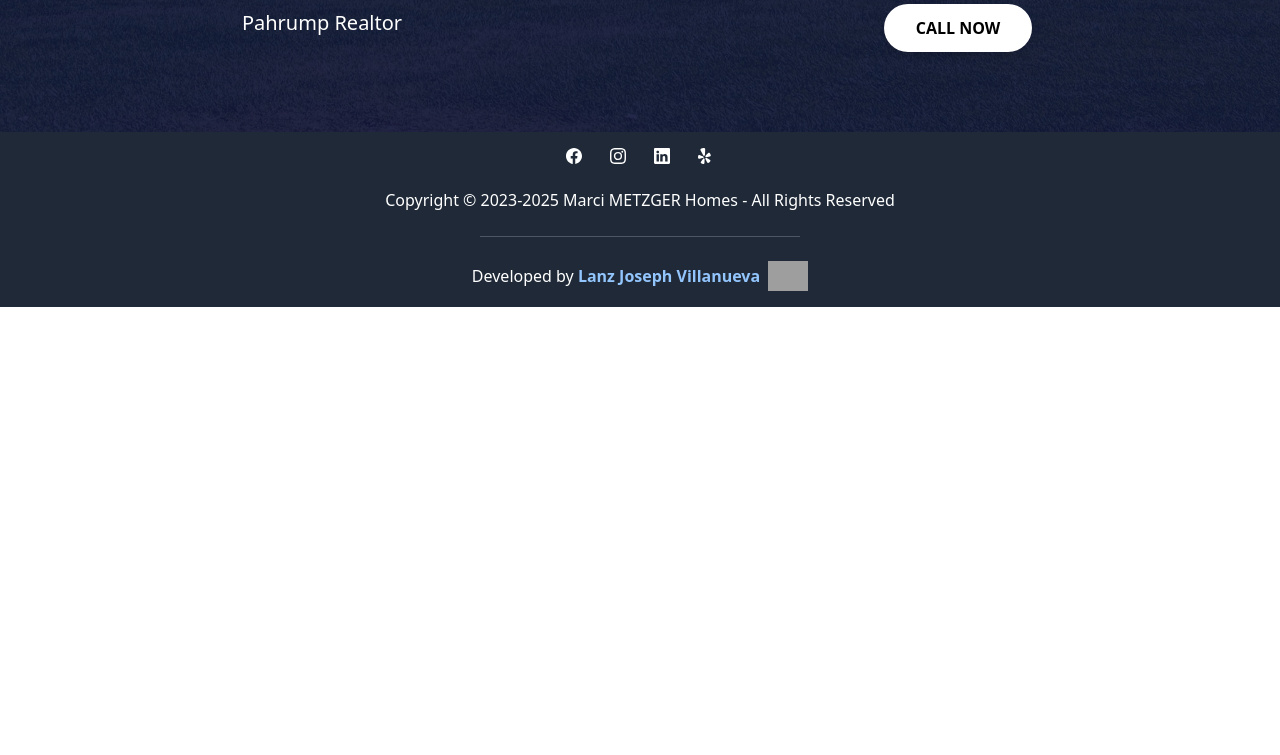
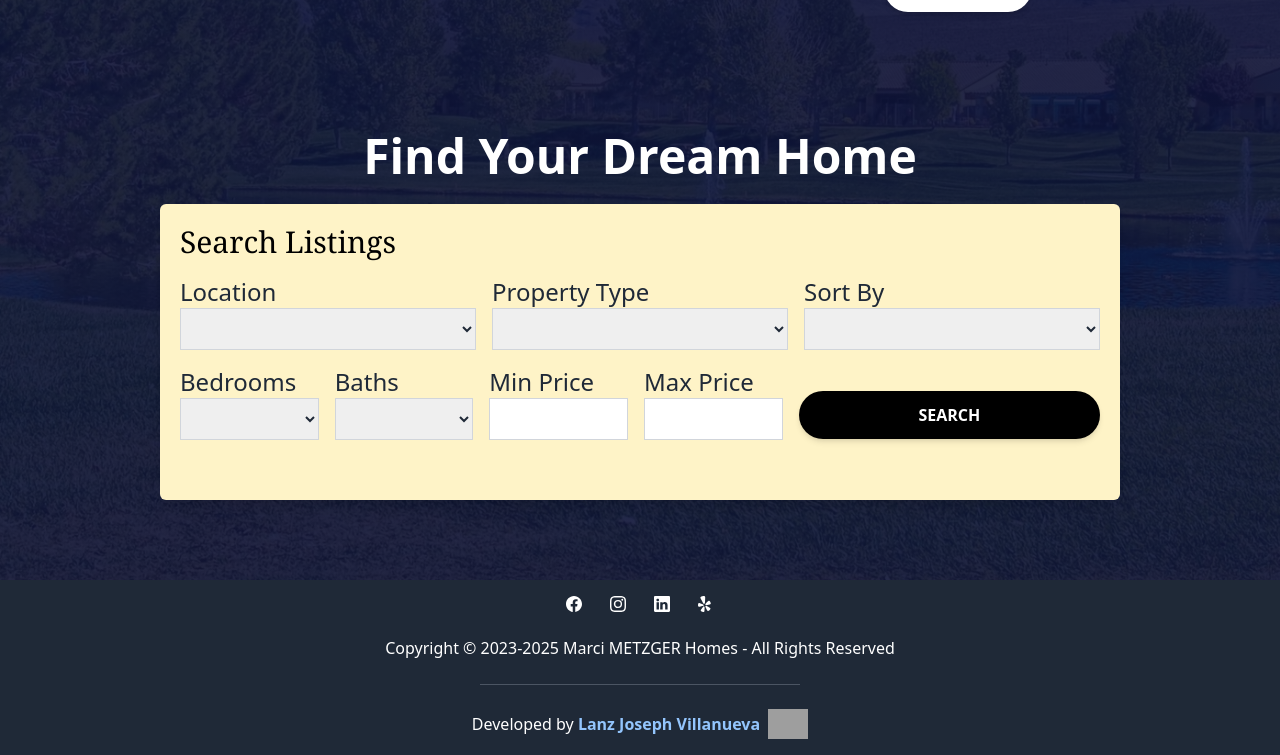
Before and after one commit to Mooyi07/Luxury-Presence, a plain HTML site: page index.html in a window 1280 px wide. Shown: the part 782-1537 px from the top of the page. Before the commit the page ends 1089 px from the top, so only its background shows below. Drawn offline with nearby package versions, Linux system fonts and the light colour scheme; grey boxes are pictures that could not be loaded.

Commit message:
Updated website for submission

```diff
--- a/index.html
+++ b/index.html
@@ -46,7 +46,7 @@
   </header>
 
   <!-- Main Section -->
-  <main class="pt-32 md:pt-40 min-h-screen flex flex-col items-center justify-center ">
+  <main class="pt-32 md:pt-40 min-h-screen flex flex-col items-center justify-center pb-20 space-y-20">
     <div class="flex flex-col md:flex-row w-full px-6 py-10 marci-color space-y-10 md:space-y-0 md:space-x-10 items-center justify-center">
       <!-- Left Side -->
       <div class="w-full md:w-1/2 flex justify-center items-center flex-col space-y-3 text-center">
@@ -94,6 +94,80 @@
         </button>
       </div>
     </div>
+    <div class="w-full flex justify-center items-center mt-20 flex-col space-y-6">
+      <h1 class="text-white text-5xl font-extrabold">Find Your Dream Home</h1>
+      <div class="w-3/4 bg-yellow-100 rounded-md shadow-lg pb-10">
+        <form class="p-5 flex flex-col">
+          <h1 class="text-black font-serif text-3xl">Search Listings</h1>
+          <div class="flex md:flex-row w-full justify-evenly items-center space-y-4 md:space-y-0 md:space-x-4 mt-4 flex-col">
+            <div class="flex w-full flex-col">
+              <label for="location" class="text-2xl">Location</label>
+              <select class="w-full md:w-full p-2 border border-gray-300 focus:outline-none">
+                <option value="" disabled selected></option>
+                <option value="pahrump">Pahrump</option>
+                <option value="las-vegas">Las Vegas</option>
+                <option value="henderson">Henderson</option>
+                <option value="boulder-city">Boulder City</option>
+              </select>
+            </div>
+            <div class="flex w-full flex-col">
+              <label for="type" class="text-2xl">Property Type</label>
+              <select class="w-full md:w-full p-2 border border-gray-300 focus:outline-none">
+                <option value="" disabled selected></option>
+                <option value="house">House</option>
+                <option value="condo">Condo</option>
+                <option value="townhouse">Townhouse</option>
+              </select>
+            </div>
+            <div class="flex w-full flex-col">
+              <label for="sort-by" class="text-2xl">Sort By</label>
+              <select class="w-full md:w-full p-2 border border-gray-300 focus:outline-none">
+                <option value="" disabled selected></option>
+                <option value="price-low-to-high">Price: Low to High</option>
+                <option value="price-high-to-low">Price: High to Low</option>
+                <option value="newest-listings">Newest Listings</option>
+              </select>
+            </div>
+          </div>
+          <div class="flex md:flex-row w-full justify-evenly items-center space-y-4 md:space-y-0 md:space-x-4 mt-4 flex-col">
+            <div class="flex w-2/3 justify-evenly items-center space-y-4 md:space-y-0 md:space-x-4 flex-col md:flex-row">
+              <div class="flex w-full flex-col">
+                <label for="bedrooms" class="text-2xl">Bedrooms</label>
+                <select class="w-full md:w-full p-2 border border-gray-300 focus:outline-none">
+                  <option value="" disabled selected></option>
+                  <option value="studio">Studio</option>
+                  <option value="1-bedroom">1 Bedroom</option>
+                  <option value="2-bedroom">2 Bedroom</option>
+                  <option value="3-bedroom">3 Bedroom</option>
+                </select>
+              </div>
+              <div class="flex w-full flex-col">
+                <label for="baths" class="text-2xl">Baths</label>
+                <select class="w-full md:w-full p-2 border border-gray-300 focus:outline-none">
+                  <option value="" disabled selected></option>
+                  <option value="1-bath">1 Bath</option>
+                  <option value="2-bath">2 Baths</option>
+                  <option value="3-bath">3 Baths</option>
+                </select>
+              </div>
+              <div class="flex w-full flex-col">
+                <label for="min-price" class="text-2xl">Min Price</label>
+                <input type="text" class="w-full md:w-full p-2 border border-gray-300 focus:outline-none" placeholder="">
+              </div>
+              <div class="flex w-full flex-col">
+                <label for="max-price" class="text-2xl">Max Price</label>
+                <input type="text" class="w-full md:w-full p-2 border border-gray-300 focus:outline-none" placeholder="">
+              </div>
+            </div>
+            <div class="flex w-1/3 justify-center items-center pt-6 md:pt-6">
+              <button class="bg-black text-white py-3 px-8 rounded-full font-semibold shadow-md hover:bg-yellow-300 hover:scale-105 transition w-full">
+                SEARCH
+              </button>
+            </div>
+          </div>
+        </form>
+      </div>
+    </div>
   </main>
   <footer class="w-full bg-gray-800 text-white text-center py-4 items-center justify-center flex flex-col space-y-6">
     <div class="w-full flex space-x-7 justify-center items-center">
```
